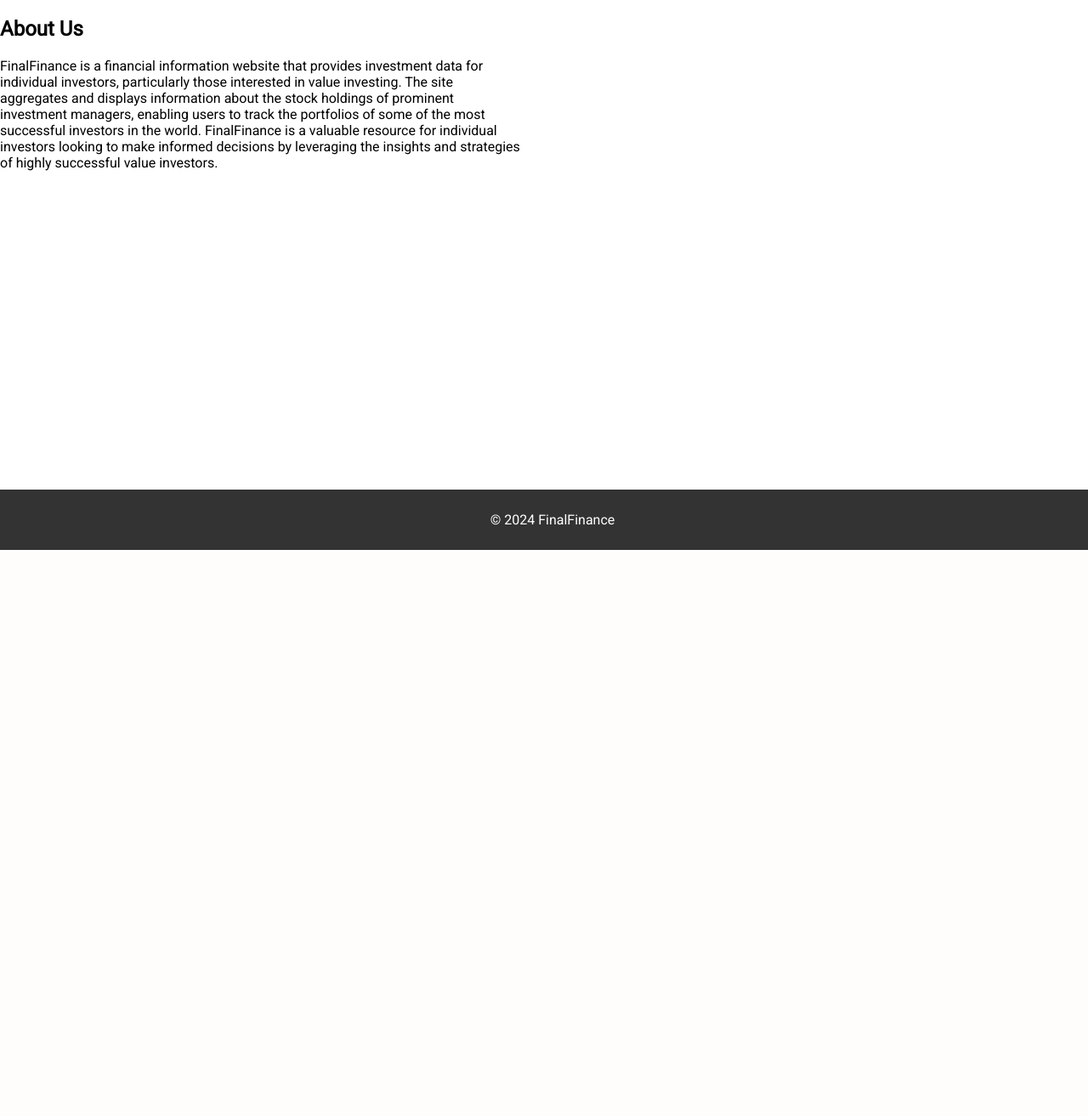
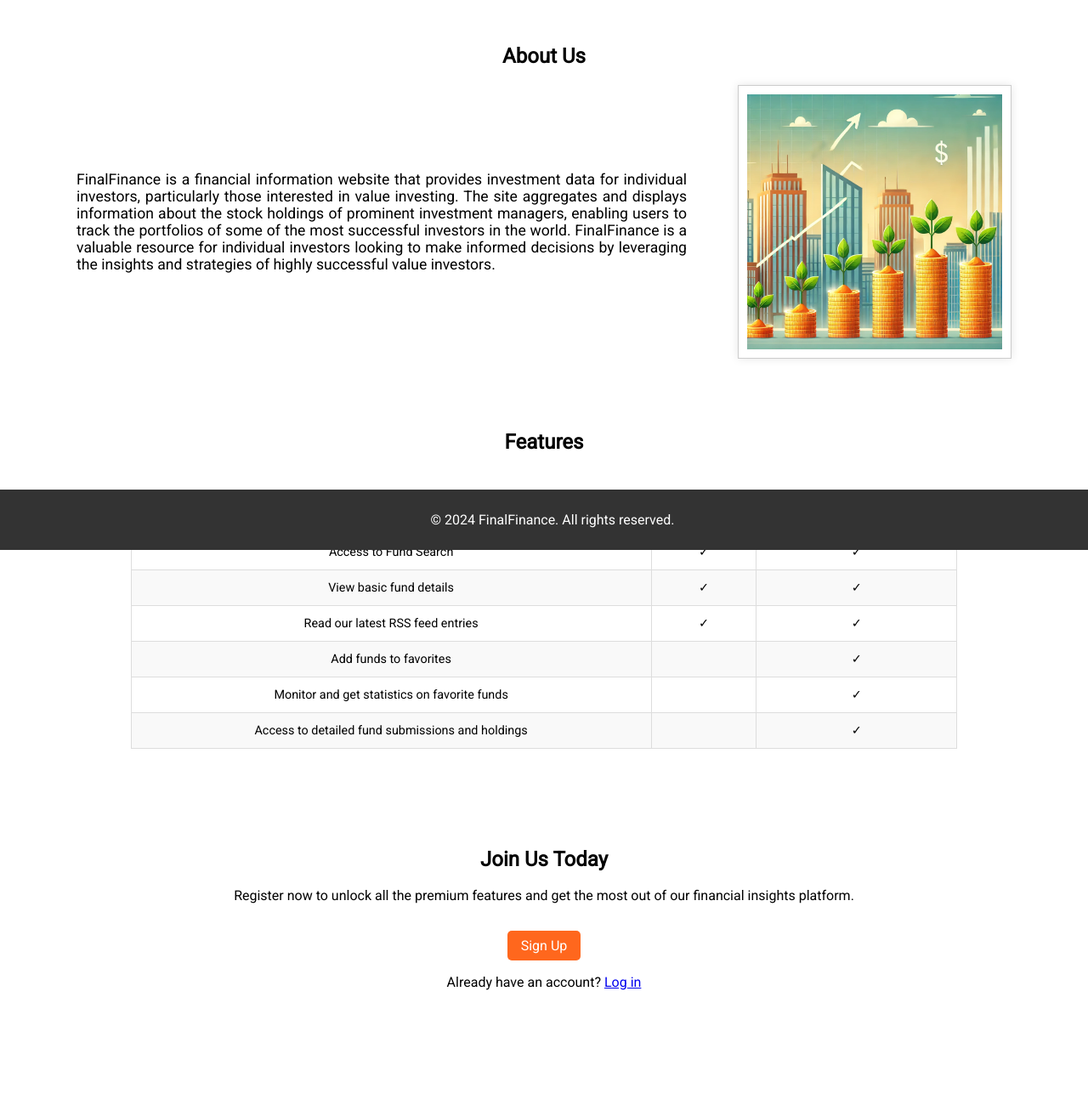
Before and after one commit to martynasfreitakas/FinalFinance, a Flask app: page /about in a window 1280 px wide. Shown: the part 153-1466 px from the top of the page at 85% size. Before the commit the page ends 800 px from the top, so only its background shows below. Run offline with Flask 3, Linux system fonts and the light colour scheme.

Commit message:
Changed About styles.

```diff
--- a/FinalFinance/static/styles.css
+++ b/FinalFinance/static/styles.css
@@ -241,3 +241,86 @@
 .centered-table td.company-name {
     text-align: left;
 }
+
+/* About Us and Features Section */
+.about-us {
+    padding: 2rem;
+    text-align: center;
+}
+
+.about-content {
+    display: flex;
+    align-items: center; /* Center items vertically */
+    justify-content: center; /* Center items horizontally */
+    margin: 0 auto; /* Center the block */
+    max-width: 1100px; /* Optional: Set a max width */
+}
+
+.about-text {
+    flex: 1;
+    text-align: justify;
+    margin-right: 20px;
+    font-size: 1.1rem;
+}
+
+.about-content img.features-image {
+    flex: 0 0 auto;
+    max-width: 300px;
+    height: auto;
+    border: 1px solid #ccc;
+    padding: 10px;
+    box-shadow: 0 0 10px rgba(0,0,0,0.1);
+    margin-left: 40px;
+}
+
+/* Features Section */
+.features-section {
+    padding: 2rem;
+    text-align: center;
+}
+
+.features-table-container {
+    display: flex;
+    justify-content: center;
+}
+
+.features-table {
+    width: 80%;
+    border-collapse: collapse;
+    margin: 2rem 0;
+}
+
+.features-table th, .features-table td {
+    border: 1px solid #ddd;
+    padding: 12px;
+    text-align: center;
+    font-size: 0.9rem;
+}
+
+.features-table th {
+    background-color: #f4f4f4;
+}
+
+.features-table tr:nth-child(even) {
+    background-color: #f9f9f9;
+}
+
+/* Call to Action Section */
+.call-to-action-section {
+    padding: 2rem;
+    text-align: center;
+}
+
+.call-to-action-button {
+    background-color: #ff671d;
+    color: white;
+    padding: 0.5rem 1rem;
+    text-decoration: none;
+    border-radius: 5px;
+    display: inline-block;
+    margin-top: 1rem;
+}
+
+.call-to-action-button:hover {
+    background-color: #e65a00;
+}
--- a/FinalFinance/templates/about.html
+++ b/FinalFinance/templates/about.html
@@ -1,8 +1,10 @@
 {% extends 'base.html' %}
 
 {% block content %}
-    <div class="column about-us">
+    <div class="about-us">
         <h2>About Us</h2>
+        <div class="about-content">
+            <div class="about-text">
                 <p>FinalFinance is a financial information website that provides investment data for individual
                     investors, particularly those interested in value investing. The site aggregates and displays
                     information about the stock holdings of prominent investment managers,
@@ -10,4 +12,63 @@
                     FinalFinance is a valuable resource for individual investors looking to make informed decisions
                     by leveraging the insights and strategies of highly successful value investors.</p>
             </div>
+            <img src="{{ url_for('static', filename='about_image.png') }}" alt="Finance World Image" class="features-image">
+        </div>
+    </div>
+
+    <section class="features-section">
+        <h2>Features</h2>
+        <div class="features-table-container">
+            <table class="features-table" border="1">
+                <thead>
+                    <tr>
+                        <th>Feature</th>
+                        <th>Guests</th>
+                        <th>Registered Users</th>
+                    </tr>
+                </thead>
+                <tbody>
+                    <tr>
+                        <td>Access to Fund Search</td>
+                        <td>&#10003;</td>
+                        <td>&#10003;</td>
+                    </tr>
+                    <tr>
+                        <td>View basic fund details</td>
+                        <td>&#10003;</td>
+                        <td>&#10003;</td>
+                    </tr>
+                    <tr>
+                        <td>Read our latest RSS feed entries</td>
+                        <td>&#10003;</td>
+                        <td>&#10003;</td>
+                    </tr>
+                    <tr>
+                        <td>Add funds to favorites</td>
+                        <td></td>
+                        <td>&#10003;</td>
+                    </tr>
+                    <tr>
+                        <td>Monitor and get statistics on favorite funds</td>
+                        <td></td>
+                        <td>&#10003;</td>
+                    </tr>
+                    <tr>
+                        <td>Access to detailed fund submissions and holdings</td>
+                        <td></td>
+                        <td>&#10003;</td>
+                    </tr>
+                </tbody>
+            </table>
+        </div>
+    </section>
+
+    {% if not current_user.is_authenticated %}
+    <section class="call-to-action-section">
+        <h2>Join Us Today</h2>
+        <p>Register now to unlock all the premium features and get the most out of our financial insights platform.</p>
+        <a href="{{ url_for('routes.signup') }}" class="call-to-action-button">Sign Up</a>
+        <p>Already have an account? <a href="{{ url_for('routes.login') }}">Log in</a></p>
+    </section>
+    {% endif %}
 {% endblock %}
--- a/FinalFinance/templates/base.html
+++ b/FinalFinance/templates/base.html
@@ -77,6 +77,7 @@
                         <li><a href="{{ url_for('routes.fund_search') }}">Fund Search</a></li>
                         <li><a href="{{ url_for('routes.fund_favorites') }}">Favorites</a></li>
                         <li><a href="{{ url_for('routes.monitor') }}">Monitor</a></li>
+                        <li><a href="{{ url_for('routes.about') }}">About</a></li>
                     {% else %}
                         <li><a href="{{ url_for('routes.about') }}">About</a></li>
                     {% endif %}
@@ -108,7 +109,7 @@
         {% block content %}{% endblock %}
     </main>
     <footer>
-        <p>&copy; {{ year }} FinalFinance</p>
+        <p>&copy; {{ year }} FinalFinance. All rights reserved.</p>
     </footer>
 </body>
 </html>
```
Also changed, not shown: FinalFinance/static/about_image.png (added), FinalFinance/templates/monitor.html (line endings or trailing spaces). Lines whose indentation alone changed are shown as unchanged.
